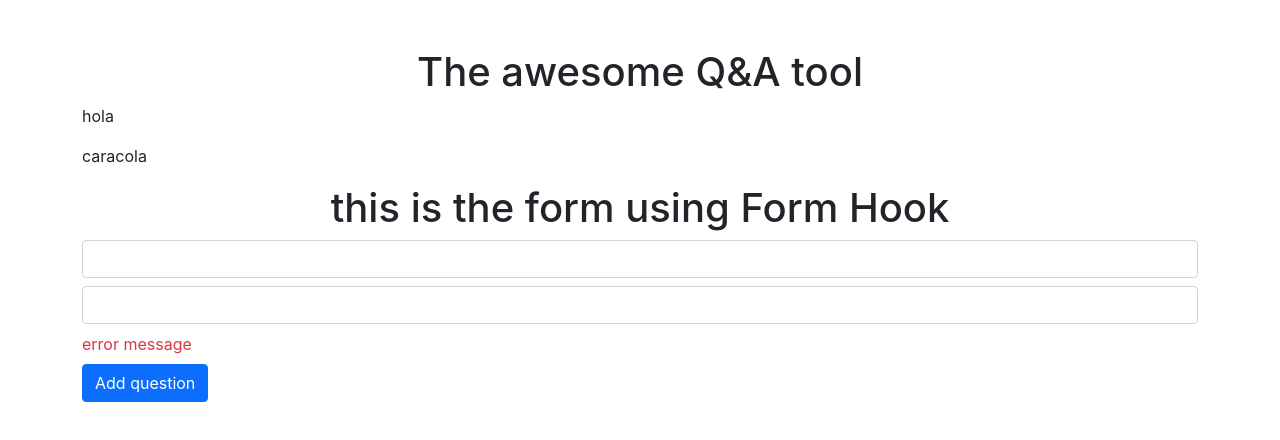
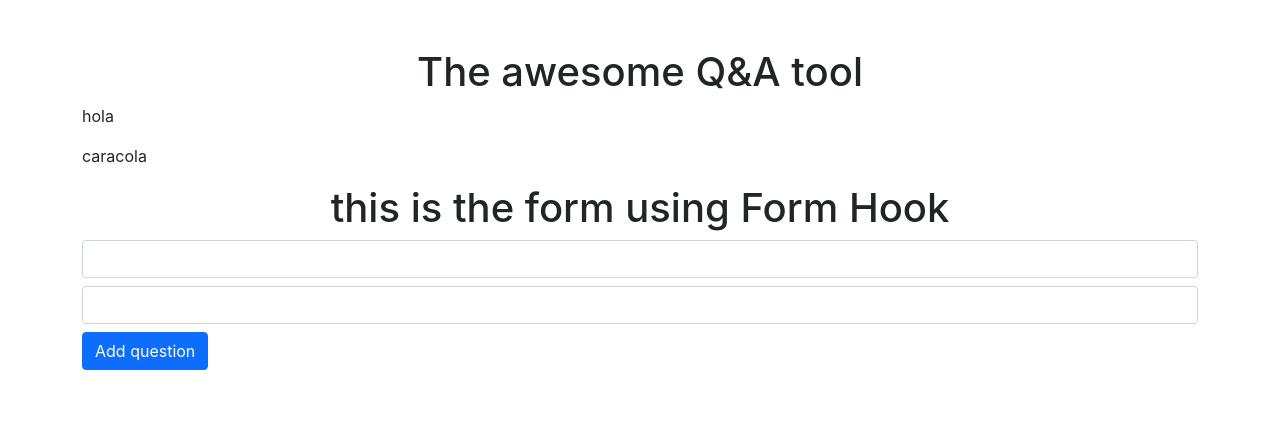
Before and after one commit to slvgonzalez/another-awesome-qa-tool, a React (Create React App) app: page / in a window 1280 px wide. Shown: the top 440 px of the page. Built offline with nearby package versions, Linux system fonts and the light colour scheme.

Commit message:
errors not working

```diff
--- a/src/components/FormHook.js
+++ b/src/components/FormHook.js
@@ -42,7 +42,7 @@ const FormHook = () => {
             }
           />
           <span className="text-danger text-small d-block mb-2">
-            error message
+
           </span>
           <button className="btn btn-primary">Add question</button>
         </form>
```
